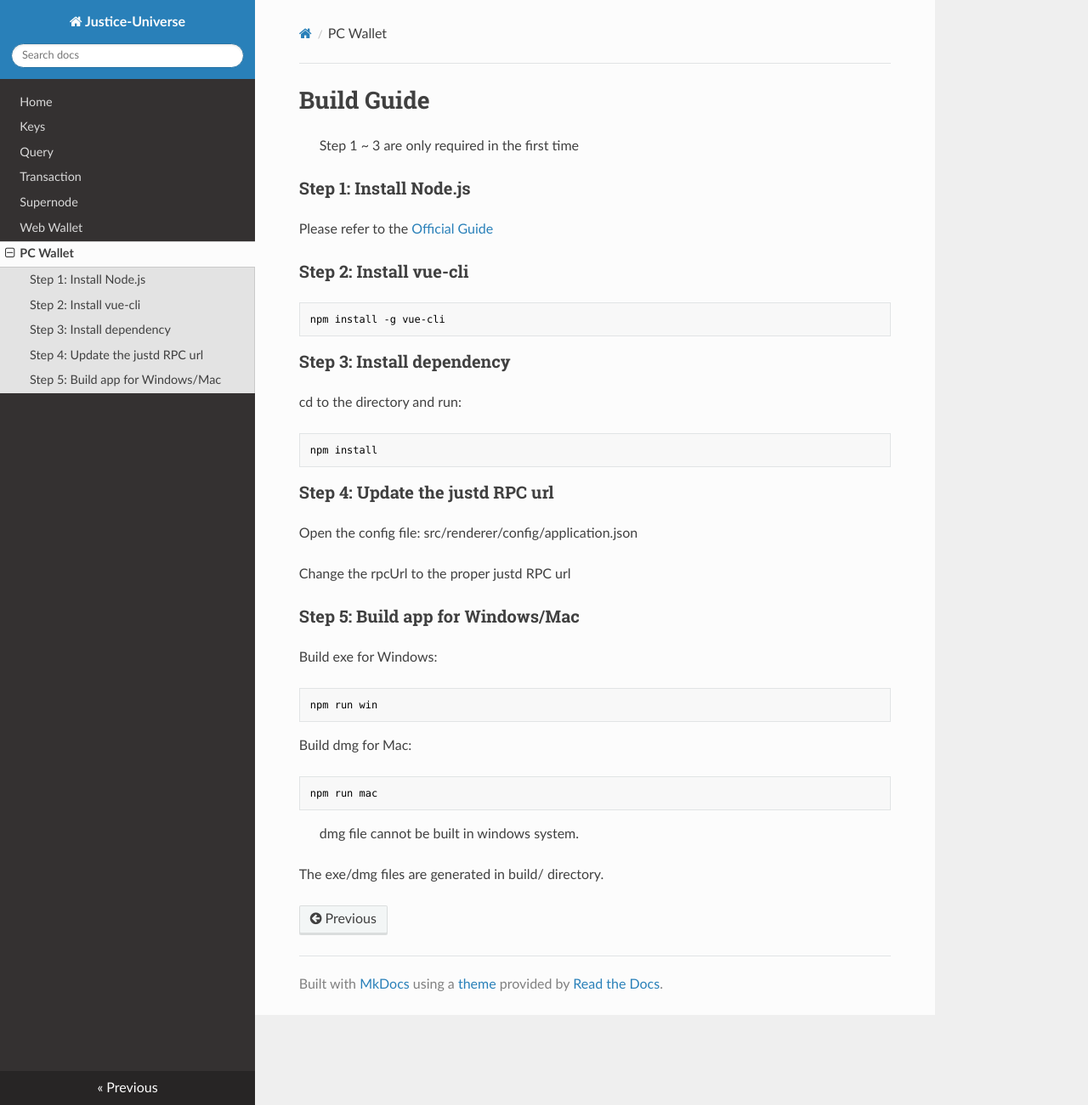
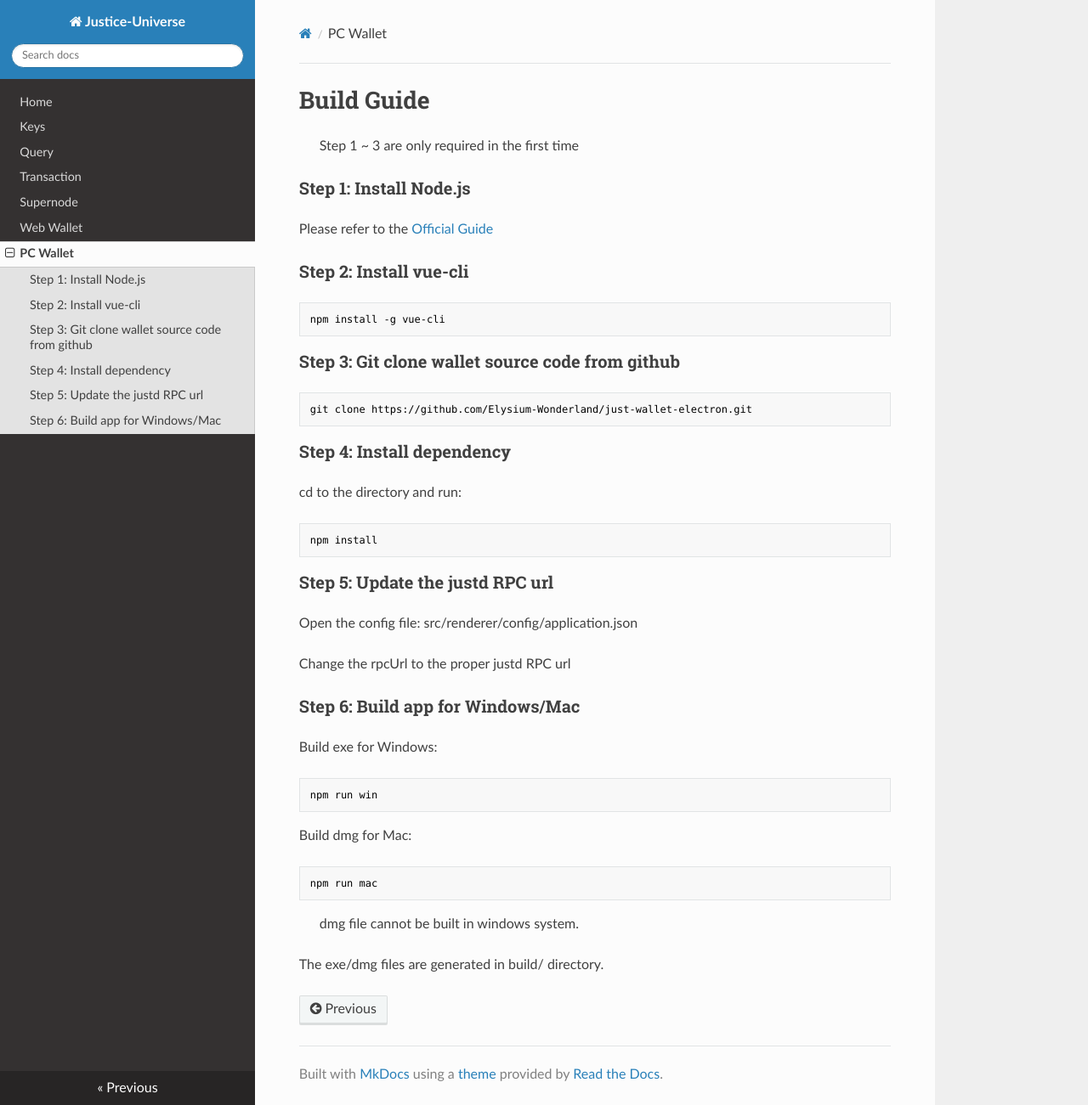
Before and after one commit to Elysium-Wonderland/Justice-Universe, an MkDocs documentation site: the page built from docs/wallet-electron.md, in a window 1280 px wide and 1301 px high. Shown: the whole window at 85% size. Built offline with MkDocs 1.6.1, drawn with Linux system fonts in a browser that asks for light colours; nearby versions of some CDN libraries.

Commit message:
Update wallet-electron.md
add git clone in wallet-electron.md

````diff
--- a/docs/wallet-electron.md
+++ b/docs/wallet-electron.md
@@ -12,7 +12,13 @@ Please refer to the [Official Guide](https://nodejs.org/en/download/)
 npm install -g vue-cli
 ```
 
-### Step 3: Install dependency
+### Step 3: Git clone wallet source code from github
+
+```shell
+git clone https://github.com/Elysium-Wonderland/just-wallet-electron.git
+```
+
+### Step 4: Install dependency
 
 cd to the directory and run:
 
@@ -20,13 +26,13 @@ cd to the directory and run:
 npm install
 ```
 
-### Step 4: Update the justd RPC url
+### Step 5: Update the justd RPC url
 
 Open the config file: src/renderer/config/application.json
 
 Change the rpcUrl to the proper justd RPC url
 
-### Step 5: Build app for Windows/Mac
+### Step 6: Build app for Windows/Mac
 
 Build exe for Windows:
 
````
